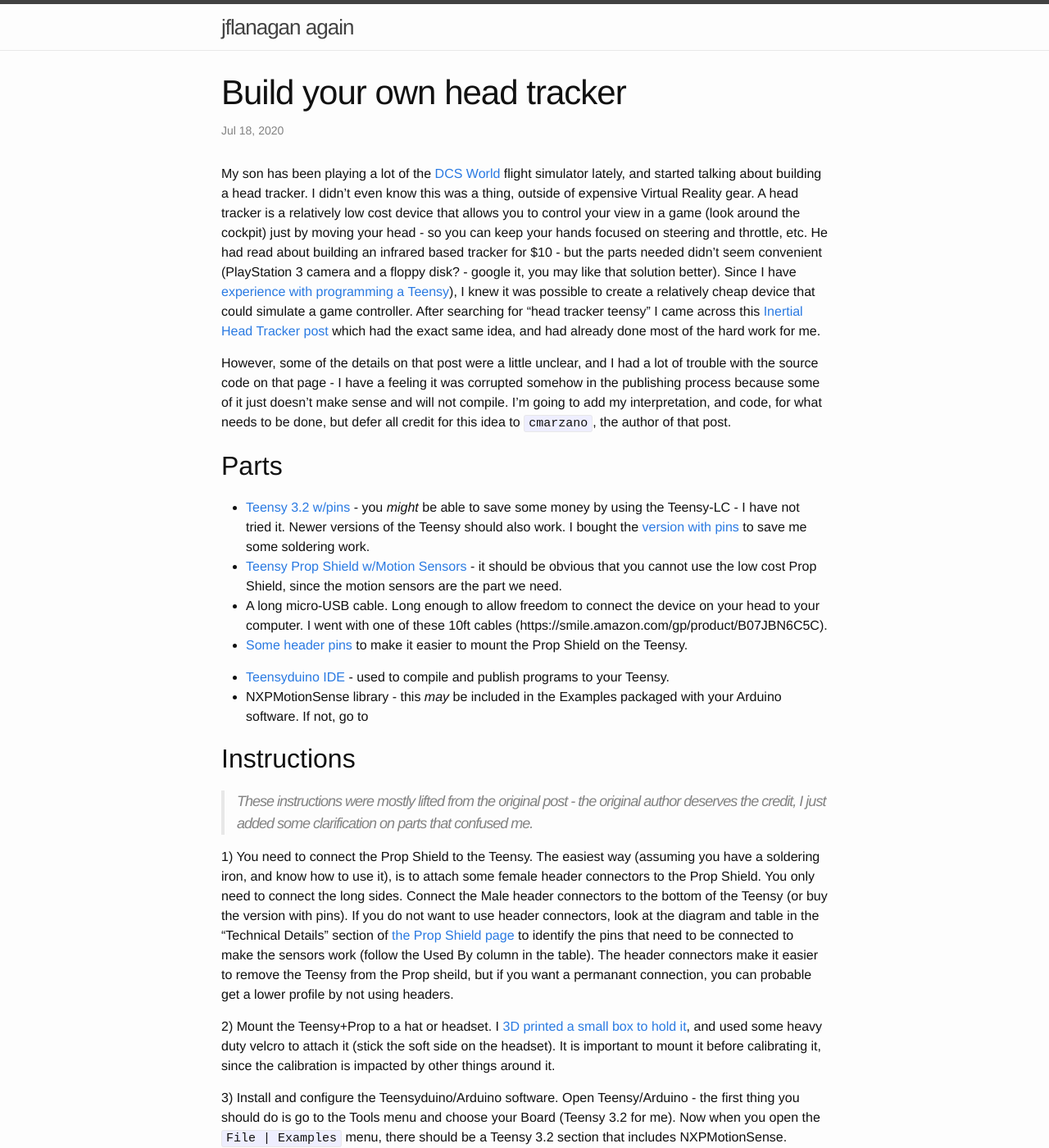
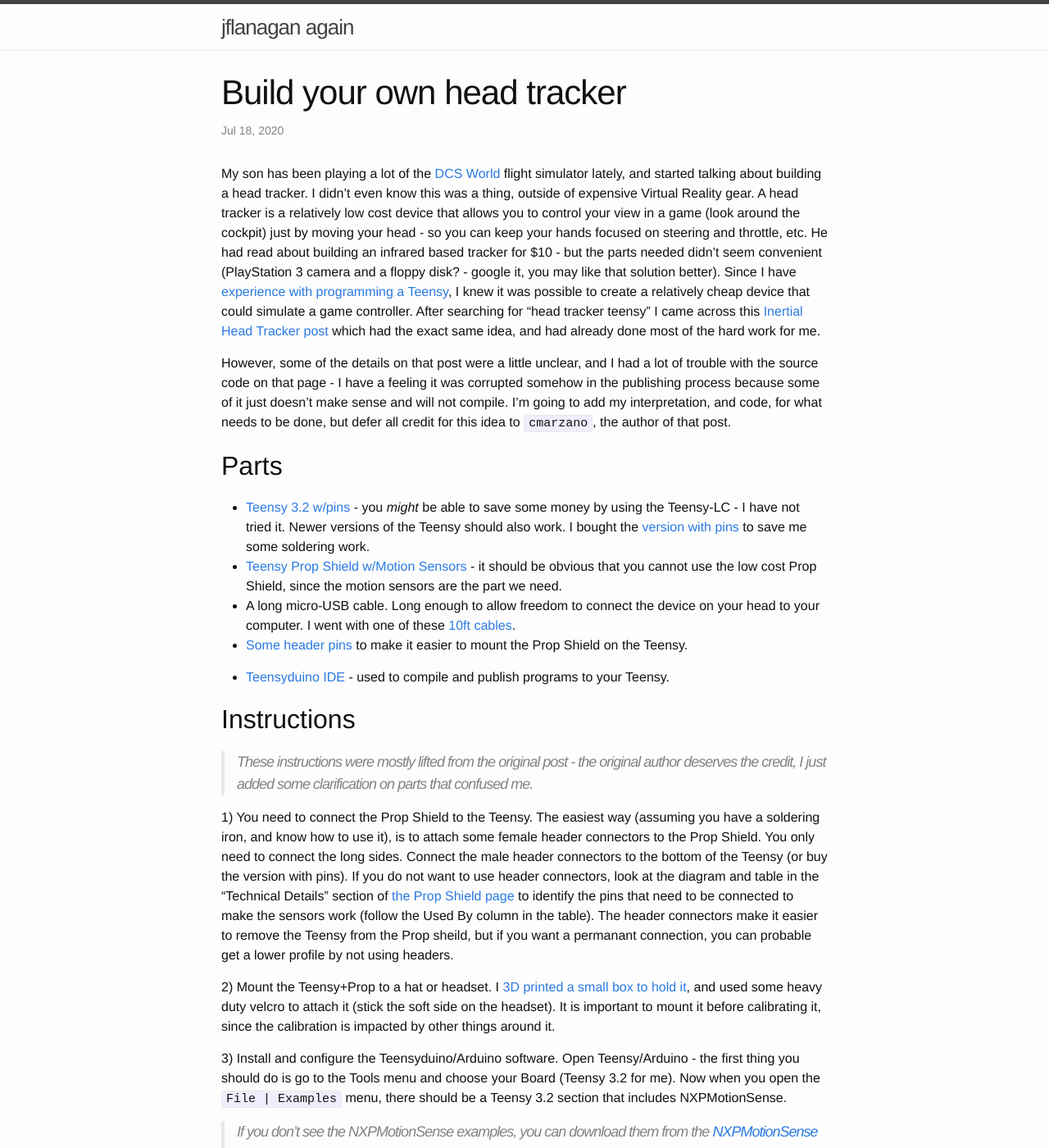
Before and after one commit to joshuaflanagan/blog, a Jekyll site: the page built from _posts/2020-07-18-build-your-own-head-tracker.markdown, in a window 1280 px wide and 1400 px high. Shown: the whole window at 82% size. Built offline with Jekyll 4.4.1, drawn with Linux system fonts in a browser that asks for light colours; some of the changed text lies outside the part shown.

Commit message:
More formatting fixes

```diff
--- a/_posts/2020-07-18-build-your-own-head-tracker.markdown
+++ b/_posts/2020-07-18-build-your-own-head-tracker.markdown
@@ -15,7 +15,7 @@ view in a game (look around the cockpit) just by moving your head - so you can
 keep your hands focused on steering and throttle, etc. He had read about building
 an infrared based tracker for $10 - but the parts needed didn't seem convenient
 (PlayStation 3 camera and a floppy disk? - google it, you may like that solution better).
-Since I have [experience with programming a Teensy]({{site.baseurl}}/2015/11/07/build-your-own-single-function-keyboard.html)),
+Since I have [experience with programming a Teensy]({{site.baseurl}}/2015/11/07/build-your-own-single-function-keyboard.html),
 I knew it was possible to create a relatively cheap device that could simulate a
 game controller. After searching for "head tracker teensy" I came across this
 [Inertial Head Tracker post](http://crispycircuits.blogspot.com/2018/06/inertial-head-tracker.html)
@@ -38,11 +38,10 @@ me some soldering work.
 it should be obvious that you cannot use the low cost Prop Shield, since the motion
 sensors are the part we need.
 - A long micro-USB cable. Long enough to allow freedom to connect the device on your
-head to your computer. I went with one of these 10ft cables (https://smile.amazon.com/gp/product/B07JBN6C5C).
+head to your computer. I went with one of these [10ft cables](https://smile.amazon.com/gp/product/B07JBN6C5C).
 - [Some header pins](https://smile.amazon.com/2-54mm-Breakaway-Female-Connector-Arduino/dp/B01MQ48T2V/) to make it easier to mount the Prop Shield on the Teensy.
 
 - [Teensyduino IDE](https://www.pjrc.com/teensy/td_download.html) - used to compile and publish programs to your Teensy.
-- NXPMotionSense library - this _may_ be included in the Examples packaged with your Arduino software. If not, go to
 
 
 ## Instructions
@@ -52,7 +51,7 @@ author deserves the credit, I just added some clarification on parts that confus
 1) You need to connect the Prop Shield to the Teensy. The easiest way (assuming
 you have a soldering iron, and know how to use it), is to attach some female
 header connectors to the Prop Shield. You only need to connect the long sides.
-Connect the Male header connectors to the bottom of the Teensy (or buy the version with pins).
+Connect the male header connectors to the bottom of the Teensy (or buy the version with pins).
 If you do not want to use header connectors, look at the diagram and table in the
 "Technical Details" section of [the Prop Shield page](https://www.pjrc.com/store/prop_shield.html)
 to identify the pins that need to be connected to make the sensors work (follow
@@ -93,7 +92,7 @@ will be enabled. Press that button to write the calibration data to the Teensy's
 In the Teensy IDE, change the USB Type from Serial to "Flight Sim Controls + Joystick".
 Click the Verify button. If it works - great! But you will likely get a fatal error stating that it cannot find `MahonyAHRS.h`.
 You need to install the MahonyAHRS library. As of this writing, the version (1.1) available in the Arduine Library Manager
-does _not_ work. You need to install the latest unreleased copy from the source. Go to https://github.com/PaulStoffregen/MahonyAHRS,
+does _not_ work. You need to install the latest unreleased copy from the source. Go to [https://github.com/PaulStoffregen/MahonyAHRS](https://github.com/PaulStoffregen/MahonyAHRS),
 click Code, Download Zip. Extract the zip to your Arduino libraries directory (which is likely `Arduino/libraries` in your user `Documents` directory).
 With the library installed, you should be able to Verify the sketch successfully. (I did see some _warnings_ but they can be ignored).
 Once it is successfully verified, upload it to the Teensy.
```
Also changed, not shown: other parts of _posts/2020-07-18-build-your-own-head-tracker.markdown (+1 -1 lines).
